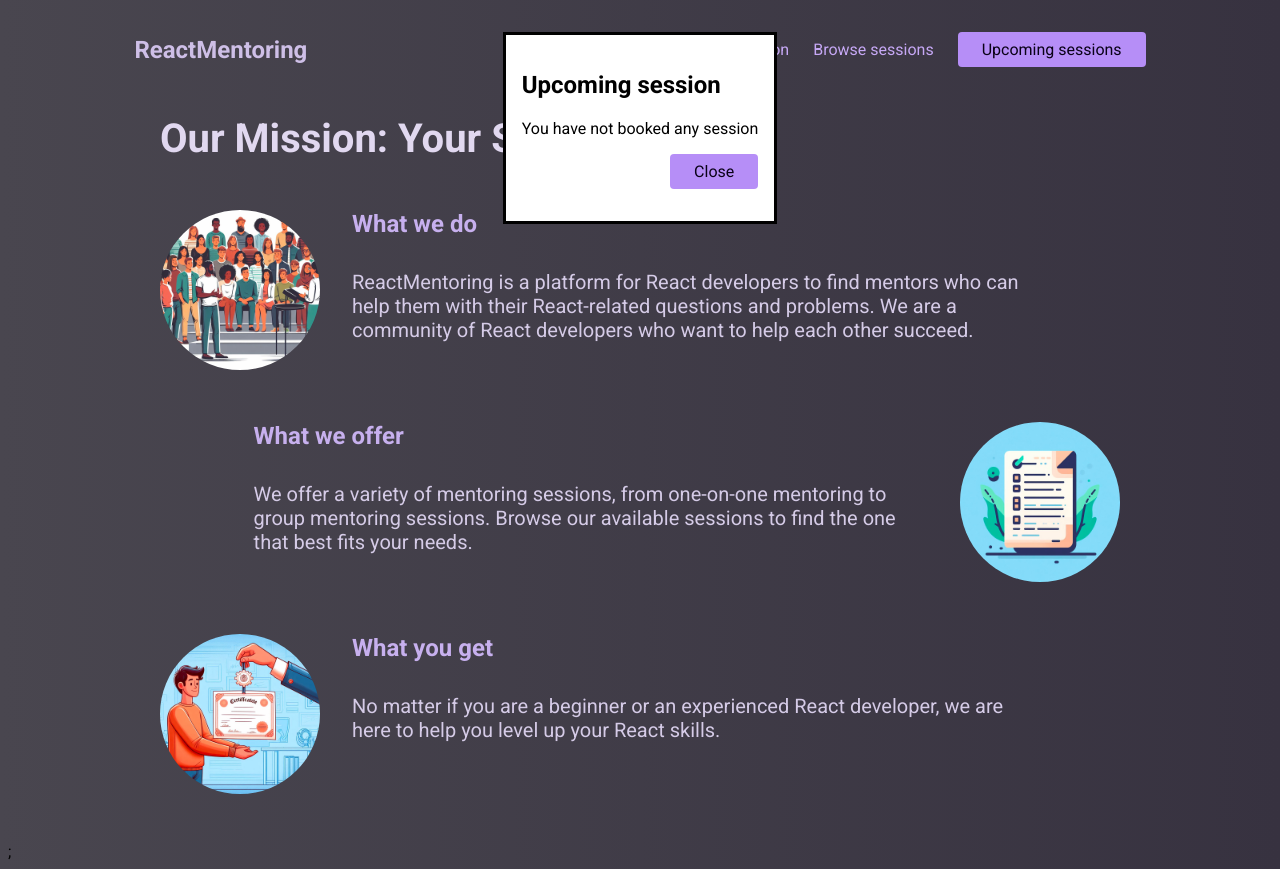
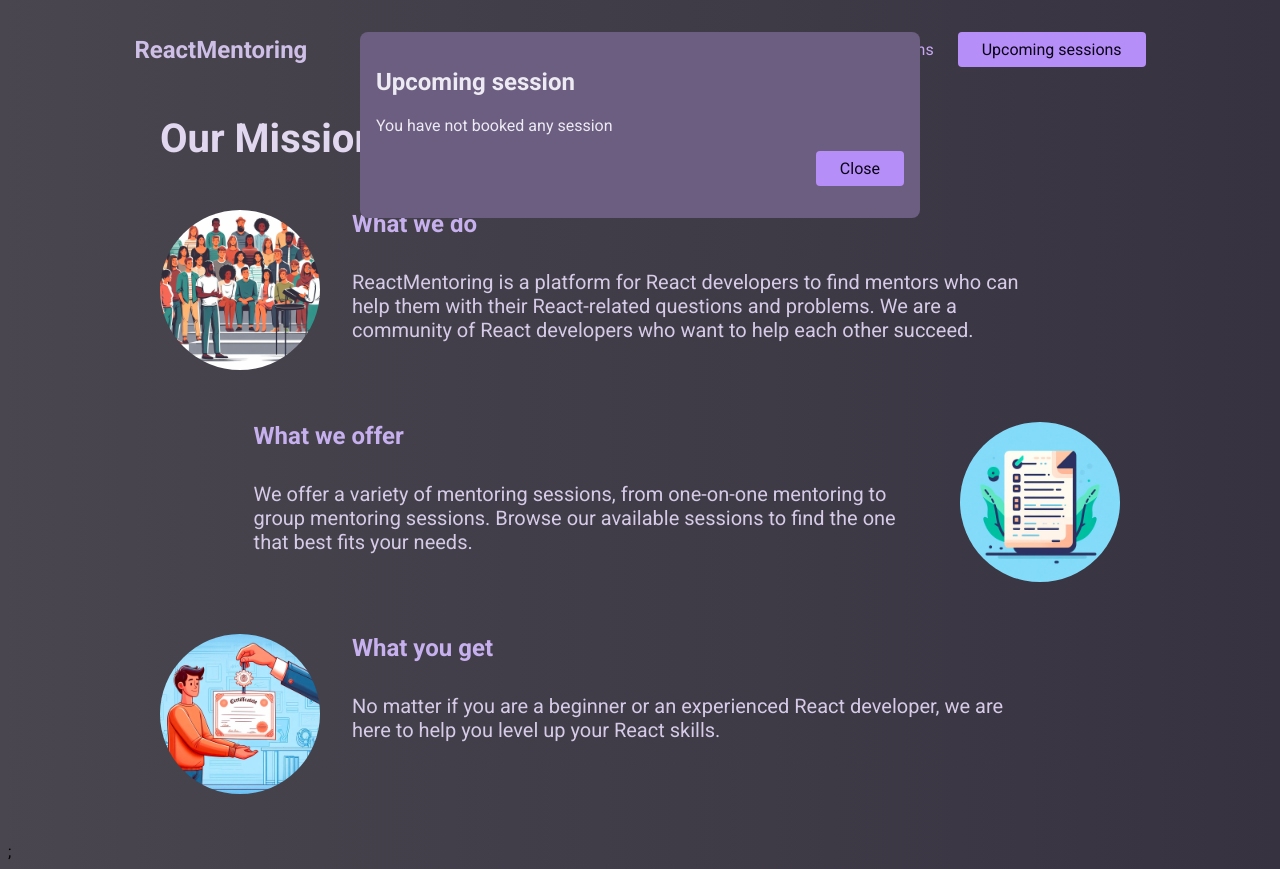
Before and after one commit to Muhammad0320/react-ts-taks, a React (Vite) app: page / in a window 1280 px wide. Both pictures are taken after a click on the button "Upcoming sessions". Built offline with nearby package versions, Linux system fonts and the light colour scheme.

Commit message:
chore: update modal comp

```diff
--- a/src/ui/Modal.tsx
+++ b/src/ui/Modal.tsx
@@ -21,7 +21,7 @@ const Modal = ({ closeModal, children }: ModalPropTypes) => {
   return createPortal(
     <>
       <div className="cart-backdrop" />
-      <dialog onCancel={closeModal} open>
+      <dialog onCancel={closeModal} open className="modal">
         {children}
       </dialog>
     </>,
```
